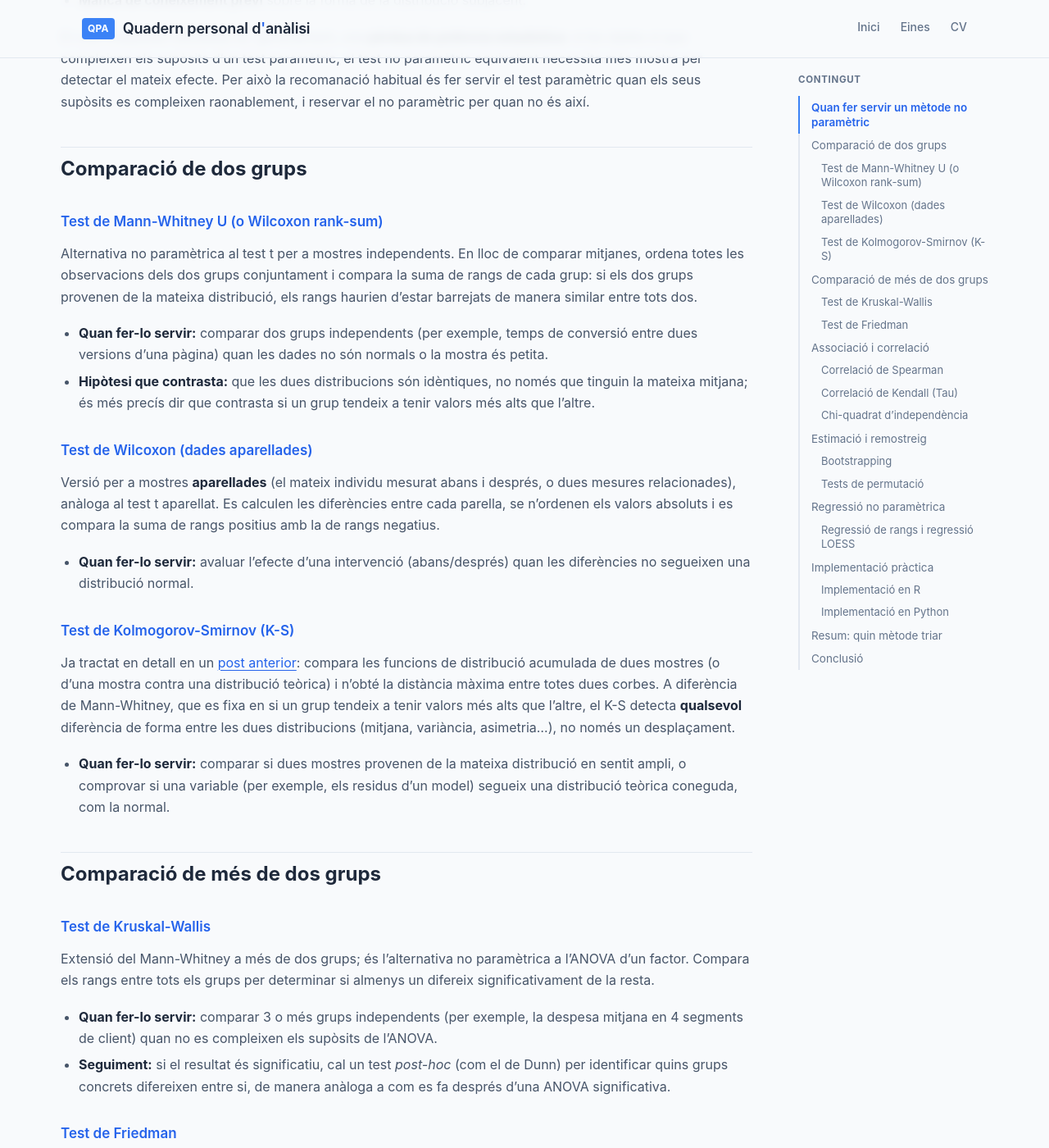
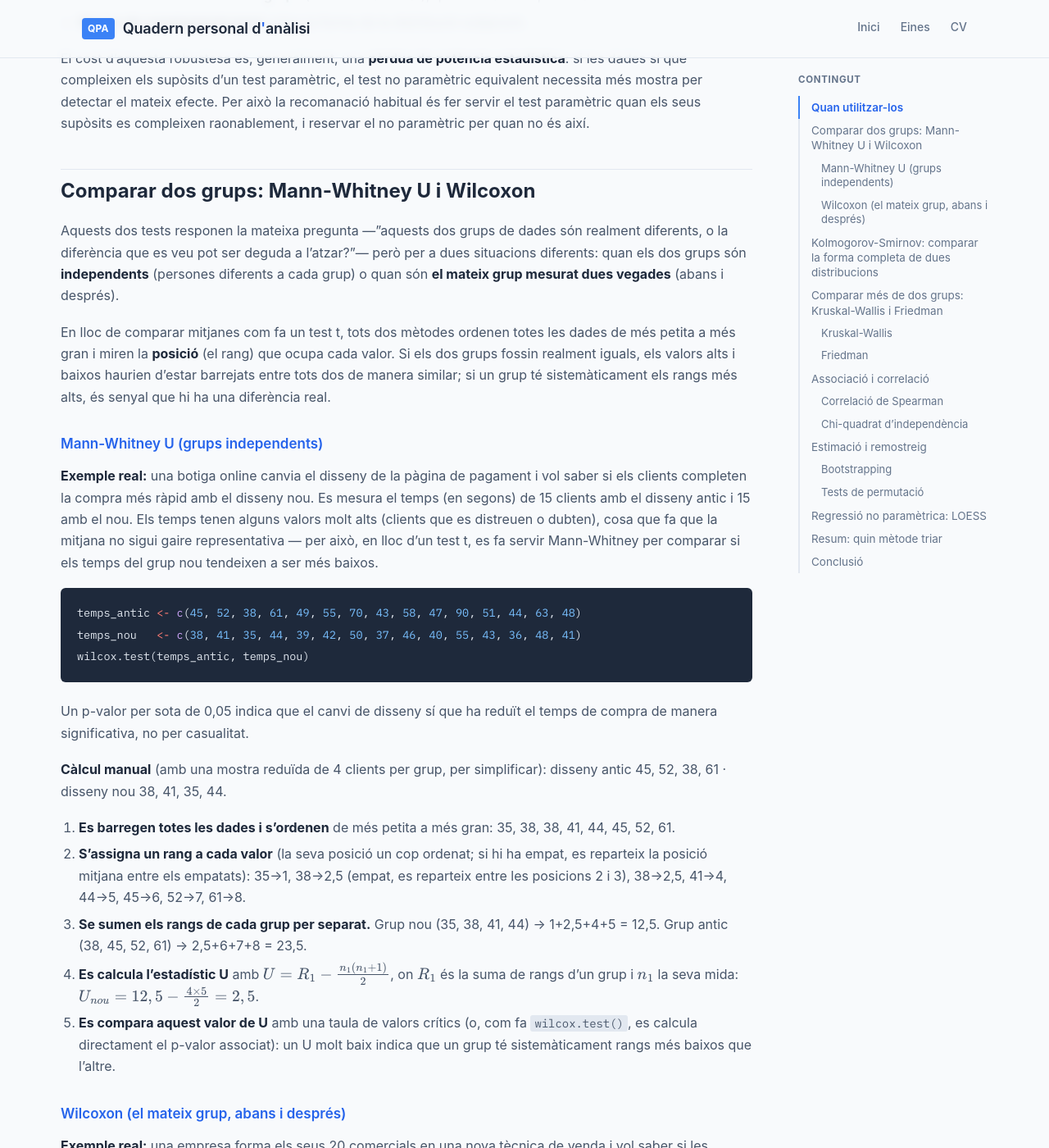
Before and after one commit to alberthr/alberthr.github.io, a Jekyll site: the page built from _posts/2001-04-15-estadistica-no-parametrica.md, in a window 1280 px wide and 1400 px high, scrolled down 984 px. Shown: the whole window at 82% size. Built offline with Jekyll 4.4.1, drawn with Linux system fonts in a browser that asks for light colours; comment, search, counter and statistics services are not loaded; some of the changed text lies outside the part shown.

Commit message:
Update 2001-04-15-estadistica-no-parametrica.md

````diff
--- a/_posts/2001-04-15-estadistica-no-parametrica.md
+++ b/_posts/2001-04-15-estadistica-no-parametrica.md
@@ -3,15 +3,15 @@
 title: "Principals Mètodes d'Estadística No Paramètrica"
 tags:
   - estadistica
-excerpt: "Quan les dades no compleixen els supòsits d'un test clàssic (normalitat, mostra gran, escala d'interval), l'estadística no paramètrica ofereix alternatives robustes. Panoràmica dels mètodes principals i de quan fer-los servir."
+excerpt: "Quan les dades no compleixen els supòsits d'un test clàssic (normalitat, mostra gran, escala d'interval), l'estadística no paramètrica ofereix alternatives robustes. Panoràmica dels mètodes principals, amb exemples reals i càlcul manual, i de quan fer-los servir."
 ---
 
 Els tests estadístics clàssics (test t, ANOVA, regressió lineal per mínims quadrats...) s'anomenen **paramètrics** perquè assumeixen que les dades segueixen una distribució coneguda, normalment la normal, definida per un nombre reduït de paràmetres (mitjana i variància). Quan aquest supòsit no es compleix —mostres petites, distribucions esbiaixades, outliers, dades ordinals en lloc de numèriques—, els resultats d'aquests tests deixen de ser fiables.
 
-L'**estadística no paramètrica** agrupa el conjunt de mètodes que no depenen de cap forma de distribució concreta. En lloc de treballar amb la mitjana i la variància, sovint es basen en l'ordre (rangs) de les dades, en freqüències, o en tècniques de remostreig. Aquest article en repassa els mètodes principals, agrupats pel tipus de pregunta que responen.
+L'**estadística no paramètrica** agrupa el conjunt de mètodes que no depenen de cap forma de distribució concreta. En lloc de treballar amb la mitjana i la variància, sovint es basen en l'ordre (rangs) de les dades, en freqüències, o en tècniques de remostreig. Aquest article en repassa els mètodes principals, amb un exemple real per a cadascun i, quan els passos ho permeten, el càlcul fet a mà per veure què hi ha realment darrere del test.
 
 
-## Quan fer servir un mètode no paramètric
+## Quan utilitzar-los
 
 Abans d'entrar en cada mètode, val la pena fixar el criteri de quan preferir-los davant d'un test clàssic:
 
@@ -24,62 +24,153 @@
 El cost d'aquesta robustesa és, generalment, una **pèrdua de potència estadística**: si les dades sí que compleixen els supòsits d'un test paramètric, el test no paramètric equivalent necessita més mostra per detectar el mateix efecte. Per això la recomanació habitual és fer servir el test paramètric quan els seus supòsits es compleixen raonablement, i reservar el no paramètric per quan no és així.
 
 
-## Comparació de dos grups
+## Comparar dos grups: Mann-Whitney U i Wilcoxon
 
-### Test de Mann-Whitney U (o Wilcoxon rank-sum)
+Aquests dos tests responen la mateixa pregunta —"aquests dos grups de dades són realment diferents, o la diferència que es veu pot ser deguda a l'atzar?"— però per a dues situacions diferents: quan els dos grups són **independents** (persones diferents a cada grup) o quan són **el mateix grup mesurat dues vegades** (abans i després).
 
-Alternativa no paramètrica al test t per a mostres independents. En lloc de comparar mitjanes, ordena totes les observacions dels dos grups conjuntament i compara la suma de rangs de cada grup: si els dos grups provenen de la mateixa distribució, els rangs haurien d'estar barrejats de manera similar entre tots dos.
+En lloc de comparar mitjanes com fa un test t, tots dos mètodes ordenen totes les dades de més petita a més gran i miren la **posició** (el rang) que ocupa cada valor. Si els dos grups fossin realment iguals, els valors alts i baixos haurien d'estar barrejats entre tots dos de manera similar; si un grup té sistemàticament els rangs més alts, és senyal que hi ha una diferència real.
 
-- **Quan fer-lo servir:** comparar dos grups independents (per exemple, temps de conversió entre dues versions d'una pàgina) quan les dades no són normals o la mostra és petita.
-- **Hipòtesi que contrasta:** que les dues distribucions són idèntiques, no només que tinguin la mateixa mitjana; és més precís dir que contrasta si un grup tendeix a tenir valors més alts que l'altre.
+### Mann-Whitney U (grups independents)
 
-### Test de Wilcoxon (dades aparellades)
+**Exemple real:** una botiga online canvia el disseny de la pàgina de pagament i vol saber si els clients completen la compra més ràpid amb el disseny nou. Es mesura el temps (en segons) de 15 clients amb el disseny antic i 15 amb el nou. Els temps tenen alguns valors molt alts (clients que es distreuen o dubten), cosa que fa que la mitjana no sigui gaire representativa — per això, en lloc d'un test t, es fa servir Mann-Whitney per comparar si els temps del grup nou tendeixen a ser més baixos.
 
-Versió per a mostres **aparellades** (el mateix individu mesurat abans i després, o dues mesures relacionades), anàloga al test t aparellat. Es calculen les diferències entre cada parella, se n'ordenen els valors absoluts i es compara la suma de rangs positius amb la de rangs negatius.
+```r
+temps_antic <- c(45, 52, 38, 61, 49, 55, 70, 43, 58, 47, 90, 51, 44, 63, 48)
+temps_nou   <- c(38, 41, 35, 44, 39, 42, 50, 37, 46, 40, 55, 43, 36, 48, 41)
+wilcox.test(temps_antic, temps_nou)
+```
 
-- **Quan fer-lo servir:** avaluar l'efecte d'una intervenció (abans/després) quan les diferències no segueixen una distribució normal.
+Un p-valor per sota de 0,05 indica que el canvi de disseny sí que ha reduït el temps de compra de manera significativa, no per casualitat.
 
-### Test de Kolmogorov-Smirnov (K-S)
+**Càlcul manual** (amb una mostra reduïda de 4 clients per grup, per simplificar): disseny antic 45, 52, 38, 61 · disseny nou 38, 41, 35, 44.
 
-Ja tractat en detall en un [post anterior]({% post_url 2022-08-02-kolmogorov-smirnov %}): compara les funcions de distribució acumulada de dues mostres (o d'una mostra contra una distribució teòrica) i n'obté la distància màxima entre totes dues corbes. A diferència de Mann-Whitney, que es fixa en si un grup tendeix a tenir valors més alts que l'altre, el K-S detecta **qualsevol** diferència de forma entre les dues distribucions (mitjana, variància, asimetria...), no només un desplaçament.
+1. **Es barregen totes les dades i s'ordenen** de més petita a més gran: 35, 38, 38, 41, 44, 45, 52, 61.
+2. **S'assigna un rang a cada valor** (la seva posició un cop ordenat; si hi ha empat, es reparteix la posició mitjana entre els empatats): 35→1, 38→2,5 (empat, es reparteix entre les posicions 2 i 3), 38→2,5, 41→4, 44→5, 45→6, 52→7, 61→8.
+3. **Se sumen els rangs de cada grup per separat.** Grup nou (35, 38, 41, 44) → 1+2,5+4+5 = 12,5. Grup antic (38, 45, 52, 61) → 2,5+6+7+8 = 23,5.
+4. **Es calcula l'estadístic U** amb $U = R_1 - \frac{n_1(n_1+1)}{2}$, on $R_1$ és la suma de rangs d'un grup i $n_1$ la seva mida: $U_{nou} = 12,5 - \frac{4 \times 5}{2} = 2,5$.
+5. **Es compara aquest valor de U** amb una taula de valors crítics (o, com fa `wilcox.test()`, es calcula directament el p-valor associat): un U molt baix indica que un grup té sistemàticament rangs més baixos que l'altre.
 
-- **Quan fer-lo servir:** comparar si dues mostres provenen de la mateixa distribució en sentit ampli, o comprovar si una variable (per exemple, els residus d'un model) segueix una distribució teòrica coneguda, com la normal.
+### Wilcoxon (el mateix grup, abans i després)
+
+**Exemple real:** una empresa forma els seus 20 comercials en una nova tècnica de venda i vol saber si les vendes de cadascun milloren respecte al mes anterior. Com que és **la mateixa persona** mesurada dues vegades (abans i després de la formació), no té sentit tractar-los com dos grups independents: cal comparar cada comercial amb ell mateix.
+
+```r
+vendes_abans   <- c(12, 15, 9, 20, 14, 11, 18, 13, 16, 10, 22, 15, 12, 19, 14, 17, 11, 13, 16, 20)
+vendes_despres <- c(14, 17, 10, 21, 16, 13, 19, 15, 18, 12, 24, 16, 14, 21, 15, 18, 12, 15, 18, 22)
+wilcox.test(vendes_abans, vendes_despres, paired = TRUE)
+```
+
+Un p-valor per sota de 0,05 indica que la millora general de vendes després de la formació és real i no explicable només per la variació habitual mes a mes.
+
+**Càlcul manual** (5 comercials d'exemple): abans 12, 15, 9, 20, 14 · després 14, 17, 10, 21, 16.
+
+1. **Es calcula la diferència** de cada parella (Després − Abans): +2, +2, +1, +1, +2.
+2. **S'ordenen els valors absoluts de les diferències** de més petit a més gran i se'ls assigna un rang: |1|→1, |1|→2 (empat, es reparteix: 1,5 i 1,5), |2|→3, |2|→4, |2|→5 (empat triple, es reparteix la posició mitjana 4 entre els tres).
+3. **Se separen els rangs segons el signe de la diferència original**, i se sumen per separat: com que totes les diferències són positives en aquest exemple, tots els rangs van al costat positiu ($W^+ = $ suma total) i $W^- = 0$.
+4. **L'estadístic W és el mínim entre $W^+$ i $W^-$**: en aquest cas, $W = 0$.
+5. Un W molt baix (allunyat del que s'esperaria si les diferències fossin a l'atzar positives i negatives per igual) indica una millora sistemàtica, no atzar.
 
 
-## Comparació de més de dos grups
+## Kolmogorov-Smirnov: comparar la forma completa de dues distribucions
 
-### Test de Kruskal-Wallis
+Ja tractat en detall (fórmula, gràfic i codi complet en R i Python) en un [post anterior]({% post_url 2022-08-02-kolmogorov-smirnov %}). A diferència de Mann-Whitney, que només mira si un grup tendeix a tenir valors més alts que l'altre, el K-S detecta **qualsevol** diferència de forma entre dues distribucions (mitjana, dispersió, asimetria...), no només un desplaçament.
 
-Extensió del Mann-Whitney a més de dos grups; és l'alternativa no paramètrica a l'ANOVA d'un factor. Compara els rangs entre tots els grups per determinar si almenys un difereix significativament de la resta.
+**Exemple real:** una empresa de telecomunicacions vol saber si el temps de trucada dels clients del pla nou segueix el mateix patró general que el del pla antic (no només si la mitjana és diferent, sinó si tota la forma de la distribució ha canviat: potser ara hi ha més trucades molt curtes i també més de molt llargues).
 
-- **Quan fer-lo servir:** comparar 3 o més grups independents (per exemple, la despesa mitjana en 4 segments de client) quan no es compleixen els supòsits de l'ANOVA.
-- **Seguiment:** si el resultat és significatiu, cal un test *post-hoc* (com el de Dunn) per identificar quins grups concrets difereixen entre si, de manera anàloga a com es fa després d'una ANOVA significativa.
+**Càlcul manual (idea general):** s'ordenen totes les dades de cada mostra i es calcula, per a cada valor possible, quin percentatge de cada mostra queda per sota d'aquest valor (la funció de distribució acumulada empírica). Es resta aquest percentatge entre les dues mostres a cada punt, i l'estadístic $D$ és la diferència més gran trobada en tot el recorregut. El post enllaçat mostra aquest procés pas a pas amb un gràfic.
 
-### Test de Friedman
 
-Equivalent no paramètric d'una ANOVA de mesures repetides. S'utilitza quan els mateixos subjectes es mesuren sota diverses condicions (per exemple, la satisfacció d'un mateix grup d'usuaris amb 3 dissenys diferents de producte).
+## Comparar més de dos grups: Kruskal-Wallis i Friedman
 
-- **Quan fer-lo servir:** dades aparellades amb més de dues condicions, i variables ordinals o no normals.
+### Kruskal-Wallis
+
+**Exemple real:** una cadena de supermercats vol comparar la despesa mitjana per tiquet en 3 botigues de barris diferents, per saber si hi ha diferències reals entre elles o si les diferències observades són simplement fluctuació normal. Amb mostres petites o despeses molt esbiaixades (alguns tiquets molt grans), Kruskal-Wallis és l'opció adequada en lloc d'una ANOVA.
+
+```r
+despesa <- c(18, 22, 15, 30, 34, 28, 45, 50, 41)
+botiga  <- factor(rep(c("Nord", "Centre", "Sud"), each = 3))
+kruskal.test(despesa ~ botiga)
+```
+
+**Càlcul manual** (amb les mateixes 9 dades, 3 per botiga): Nord 18, 22, 15 · Centre 30, 34, 28 · Sud 45, 50, 41.
+
+1. **Es barregen totes les dades i s'ordenen**, assignant un rang de l'1 al 9: 15→1, 18→2, 22→3, 28→4, 30→5, 34→6, 41→7, 45→8, 50→9.
+2. **Se sumen els rangs per grup:** Nord = 1+2+3 = 6, Centre = 4+5+6 = 15, Sud = 7+8+9 = 24.
+3. **S'aplica la fórmula de l'estadístic H:**
+
+$$H = \frac{12}{N(N+1)} \sum_{i} \frac{R_i^2}{n_i} - 3(N+1)$$
+
+on $N$ és el nombre total d'observacions (9) i $R_i$, $n_i$ la suma de rangs i la mida de cada grup:
+
+$$H = \frac{12}{9 \times 10}\left(\frac{6^2}{3} + \frac{15^2}{3} + \frac{24^2}{3}\right) - 3 \times 10 = \frac{12}{90}(12 + 75 + 192) - 30 = 37,2 - 30 = 7,2$$
+
+4. **Es compara H amb una distribució Chi-quadrat** amb (nombre de grups − 1) graus de llibertat (aquí, 2): un valor de H tan alt com 7,2 amb només 2 graus de llibertat ja se situa per sota del 0,05 de significació, indicant que almenys una botiga difereix de la resta.
+
+### Friedman
+
+**Exemple real:** una empresa de software demana als mateixos 6 usuaris que valorin la seva satisfacció (d'1 a 10) amb 3 versions diferents d'una app, per saber si alguna versió agrada sistemàticament més que les altres. Com que són **els mateixos usuaris** valorant les 3 versions, cal un test per a dades aparellades amb més de dues condicions.
+
+```r
+valoracions <- matrix(c(
+  6, 8, 7,
+  5, 7, 6,
+  7, 9, 8,
+  6, 8, 8,
+  4, 6, 5,
+  7, 9, 7
+), ncol = 3, byrow = TRUE, dimnames = list(NULL, c("VersioA", "VersioB", "VersioC")))
+friedman.test(valoracions)
+```
+
+**Càlcul manual (idea general):** per a cada usuari, es converteixen les seves 3 valoracions en rangs (1 a la pitjor versió per a ell, 3 a la millor). Se sumen els rangs de cada versió entre tots els usuaris, i com més diferents siguin aquestes sumes entre versions, més gran serà l'estadístic resultant (que després es compara, igual que a Kruskal-Wallis, amb una distribució Chi-quadrat).
 
 
 ## Associació i correlació
 
 ### Correlació de Spearman
 
-Mesura la relació **monòtona** (no necessàriament lineal) entre dues variables, calculant la correlació de Pearson sobre els rangs de les dades en lloc dels valors originals.
+**Exemple real:** un departament de RRHH vol saber si els empleats amb més anys d'antiguitat tendeixen a tenir una satisfacció laboral més alta, sense assumir que la relació sigui exactament una línia recta (potser creix ràpid els primers anys i després s'estabilitza).
 
-- **Quan fer-la servir:** quan la relació entre dues variables no és lineal però sí consistentment creixent o decreixent, quan hi ha outliers que distorsionarien una correlació de Pearson, o amb variables ordinals.
-- **Interpretació:** igual que Pearson, va de -1 a 1, però mesura si "quan una variable puja, l'altra tendeix a pujar (o baixar)", sense assumir que ho faci a un ritme constant.
+```r
+antiguitat  <- c(1, 2, 3, 4, 5, 6, 7, 8)
+satisfaccio <- c(3, 4, 4, 6, 5, 7, 8, 9)
+cor.test(antiguitat, satisfaccio, method = "spearman")
+```
 
-### Correlació de Kendall (Tau)
+**Càlcul manual:**
 
-Alternativa a Spearman, basada en el nombre de parells d'observacions **concordants** i **discordants** (si el rànquing d'una variable coincideix amb el de l'altra per a cada parella de punts). Sol preferir-se amb mostres petites o quan hi ha molts valors empatats.
+1. **Es converteix cada variable en rangs per separat.** Antiguitat ja està ordenada (rangs 1 a 8). Satisfacció (3,4,4,6,5,7,8,9) → rangs 1, 2,5, 2,5, 5, 4, 6, 7, 8 (el 4 apareix dues vegades i es reparteix la posició mitjana 2,5).
+2. **Es calcula la diferència de rangs ($d$) per a cada parella** i s'eleva al quadrat: per exemple, a la quarta observació, antiguitat té rang 4 i satisfacció rang 5, així que $d = -1$, $d^2 = 1$.
+3. **Se sumen tots els $d^2$.**
+4. **S'aplica la fórmula:**
+
+$$\rho = 1 - \frac{6\sum d_i^2}{n(n^2-1)}$$
+
+Amb $n=8$ observacions i la suma de $d^2$ calculada al pas anterior, $\rho$ dona un valor proper a 0,9, indicant una relació monòtona forta i positiva entre antiguitat i satisfacció.
+
+Existeix una alternativa a Spearman, la **correlació de Kendall**, que sol preferir-se amb mostres molt petites o quan hi ha molts valors repetits; en la pràctica, gairebé sempre és intercanviable amb Spearman (`cor.test(x, y, method = "kendall")`).
 
 ### Chi-quadrat d'independència
 
-Encara que sovint es classifica a part, és el mètode no paramètric per excel·lència per a **variables categòriques**: contrasta si dues variables qualitatives (per exemple, gènere i preferència de producte) són independents, comparant les freqüències observades en una taula de contingència amb les freqüències que s'esperarien si no hi hagués relació.
+**Exemple real:** una marca vol saber si la preferència entre dos dissenys d'envàs (A o B) depèn del gènere del client, o si és independent d'aquesta variable.
 
-- **Quan fer-lo servir:** dues variables categòriques (no numèriques), amb prou observacions per cel·la (habitualment, com a mínim 5 per casella esperada).
+```r
+taula <- matrix(c(30, 20, 15, 35), nrow = 2,
+                 dimnames = list(Genere = c("H", "D"), Prefereix = c("A", "B")))
+chisq.test(taula)
+```
+
+**Càlcul manual** (amb la mateixa taula 2x2: 30 homes prefereixen A, 20 homes prefereixen B, 15 dones prefereixen A, 35 dones prefereixen B):
+
+1. **Es calcula la freqüència esperada de cada cel·la** si no hi hagués cap relació entre gènere i preferència: $E = \frac{\text{total fila} \times \text{total columna}}{\text{total general}}$. Per a "Home-A": $\frac{50 \times 45}{100} = 22,5$.
+2. **Es repeteix per a les 4 cel·les:** Home-B → 27,5; Dona-A → 22,5; Dona-B → 27,5.
+3. **Es compara cada freqüència observada amb l'esperada** amb la fórmula:
+
+$$\chi^2 = \sum \frac{(O-E)^2}{E}$$
+
+Per a Home-A: $\frac{(30-22,5)^2}{22,5} = 2,5$. Sumant les 4 cel·les s'obté un $\chi^2$ total al voltant de 9,9.
+
+4. **Es compara aquest valor amb una distribució Chi-quadrat** amb 1 grau de llibertat (files−1 × columnes−1): un valor tan alt com 9,9 supera clarament el llindar de significació, indicant que la preferència **sí** depèn del gènere en aquest exemple.
 
 
 ## Estimació i remostreig
@@ -89,79 +180,22 @@
 Ja tractat en detall en un [post anterior]({% post_url 2020-11-11-intervals-bootstrapping %}): en lloc d'assumir una distribució teòrica, genera milers de rèpliques de la mostra original (amb reposició) per aproximar la distribució d'un estadístic qualsevol —mitjana, mediana, correlació, un coeficient de regressió— sense necessitat de fórmula analítica.
 
 - **Quan fer-lo servir:** calcular intervals de confiança per a estadístics sense fórmula teòrica senzilla, o quan les dades no compleixen els supòsits necessaris per a la fórmula clàssica.
+- **Càlcul manual:** no aplicable — és, per definició, un mètode de simulació amb milers d'iteracions per ordinador, no un procediment que es faci a mà.
 
 ### Tests de permutació
 
 Tècnica de remostreig relacionada amb el bootstrap: en lloc de mostrejar amb reposició, es **redistribueixen aleatòriament les etiquetes de grup** entre les observacions, es recalcula l'estadístic d'interès milers de vegades, i es compara el valor observat original amb aquesta distribució simulada sota la hipòtesi nul·la.
 
 - **Quan fer-los servir:** com a alternativa molt flexible i intuïtiva al test t o a l'ANOVA, especialment amb mostres petites, ja que no depenen de cap supòsit distribucional i es poden aplicar a pràcticament qualsevol estadístic.
+- **Càlcul manual:** tampoc aplicable, pel mateix motiu que el bootstrapping: requereix milers de repeticions simulades.
 
 
-## Regressió no paramètrica
+## Regressió no paramètrica: LOESS
 
-### Regressió de rangs i regressió LOESS
-
-Quan la relació entre variables no és lineal i no es vol assumir cap forma funcional concreta, les tècniques de suavitzat local com **LOESS** (ja tractada en un [altre post]({% post_url 2018-06-09-suavitzat-polinomic %})) permeten estimar la tendència directament de les dades, sense ajustar una única equació global.
+Quan la relació entre variables no és lineal i no es vol assumir cap forma funcional concreta, les tècniques de suavitzat local com **LOESS** (ja tractada en un [altre post]({% post_url 2018-06-09-suavitzat-polinomic %}), amb gràfic i codi en R i Python) permeten estimar la tendència directament de les dades, sense ajustar una única equació global.
 
 - **Quan fer-la servir:** explorar visualment una relació abans de decidir quina forma funcional té sentit, o quan la relació canvia de comportament al llarg del rang de la variable explicativa.
-
-
-## Implementació pràctica
-
-A continuació es mostren exemples breus dels mètodes més habituals —Mann-Whitney U, Kruskal-Wallis, correlació de Spearman i Chi-quadrat— aplicats a dades senzilles, tant en R com en Python.
-
-### Implementació en R
-
-```r
-# Mann-Whitney U: comparar 2 grups independents
-grup_A <- c(4.1, 3.8, 5.2, 4.5, 3.9, 4.7)
-grup_B <- c(5.5, 6.1, 5.8, 6.4, 5.9, 6.0)
-wilcox.test(grup_A, grup_B)
-
-# Kruskal-Wallis: comparar 3+ grups independents
-valors <- c(4.1, 3.8, 5.2, 5.5, 6.1, 5.8, 7.2, 6.9, 7.5)
-grups  <- factor(rep(c("A", "B", "C"), each = 3))
-kruskal.test(valors ~ grups)
-
-# Correlació de Spearman
-antiguitat <- c(1, 2, 3, 4, 5, 6, 7, 8)
-satisfaccio <- c(3, 4, 4, 6, 5, 7, 8, 9)
-cor.test(antiguitat, satisfaccio, method = "spearman")
-
-# Chi-quadrat d'independència
-taula <- matrix(c(30, 20, 15, 35), nrow = 2,
-                 dimnames = list(Genere = c("H", "D"), Prefereix = c("A", "B")))
-chisq.test(taula)
-```
-
-### Implementació en Python
-
-```python
-import numpy as np
-from scipy import stats
-
-# Mann-Whitney U: comparar 2 grups independents
-grup_A = [4.1, 3.8, 5.2, 4.5, 3.9, 4.7]
-grup_B = [5.5, 6.1, 5.8, 6.4, 5.9, 6.0]
-print(stats.mannwhitneyu(grup_A, grup_B))
-
-# Kruskal-Wallis: comparar 3+ grups independents
-grup_A = [4.1, 3.8, 5.2]
-grup_B = [5.5, 6.1, 5.8]
-grup_C = [7.2, 6.9, 7.5]
-print(stats.kruskal(grup_A, grup_B, grup_C))
-
-# Correlació de Spearman
-antiguitat = [1, 2, 3, 4, 5, 6, 7, 8]
-satisfaccio = [3, 4, 4, 6, 5, 7, 8, 9]
-print(stats.spearmanr(antiguitat, satisfaccio))
-
-# Chi-quadrat d'independència
-taula = np.array([[30, 20], [15, 35]])  # files: Genere H/D, columnes: Prefereix A/B
-print(stats.chi2_contingency(taula))
-```
-
-En els quatre casos, la sortida principal a interpretar és el **p-valor**: per sota del llindar habitual (0,05), s'interpreta com a evidència que els grups difereixen (Mann-Whitney, Kruskal-Wallis), que la correlació és significativa (Spearman), o que les variables no són independents (Chi-quadrat).
+- **Càlcul manual:** no és pràctic a mà (implica desenes de regressions locals ponderades), però el post enllaçat n'explica la lògica pas a pas.
 
 
 ## Resum: quin mètode triar
````
